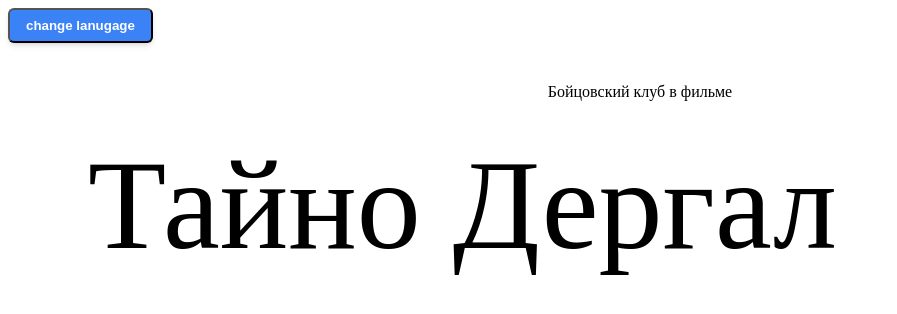
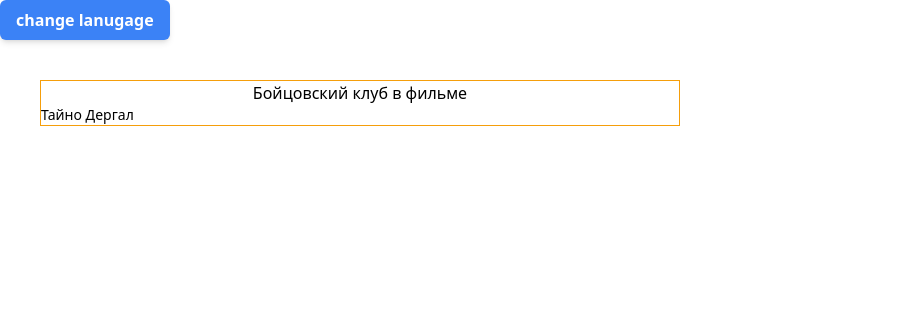
Before and after one commit to ystuler/frontend, a Vue app: page / in a window 1280 px wide. Shown: the top 314 px of the page, without its empty margins (0-897 px from the left). Built offline with nearby package versions, Linux system fonts and the light colour scheme.

Commit message:
guide: for Dima

```diff
--- a/src/App.vue
+++ b/src/App.vue
@@ -1,4 +1,5 @@
 <script setup lang="ts">
+import './style.css'
 </script>
 
 <template>
--- a/src/components/testComponent.vue
+++ b/src/components/testComponent.vue
@@ -1,15 +1,17 @@
 <script setup lang="ts">
-import {useI18n} from "vue-i18n";
-const {t} = useI18n({useScope: 'global'})
+
 </script>
 
 <template>
-  <div class='tailer'>
-    {{$t('me.i')}}
+  <div class="box">
+    <div class='tailer'>
+      {{$t('me.i')}}
+    </div>
+    <div class="taino">
+      {{$t('me.name')}}
+    </div>
   </div>
-  <div class="taino">
-    {{$t('me.name')}}
-  </div>
+
 </template>
 
 <style scoped>
--- a/src/styles/app.css
+++ b/src/styles/app.css
@@ -1,9 +1,14 @@
 .tailer{
-   @apply m-10 border border-gray-400 text-center;
+   @apply text-center;
 }
 .taino{
-   @apply mx-20 text-9xl;
+   @apply  text-sm ;
 }
 .button{
    @apply px-4 py-2 rounded-md text-white font-semibold bg-blue-500 hover:bg-blue-600 shadow-md transition duration-300 ease-in-out;
 }
+.box{
+  @apply text-base w-1/2 h-1/2 m-10 border border-amber-500
+   /*пометка для димы.Для  элементов используем text-base типо базовый шрифт  text-числоxl/xs/sm/lg. а для там объектов, кнопок и т.д  w-x1/y1 h-x2/y2*/
+
+}
```
